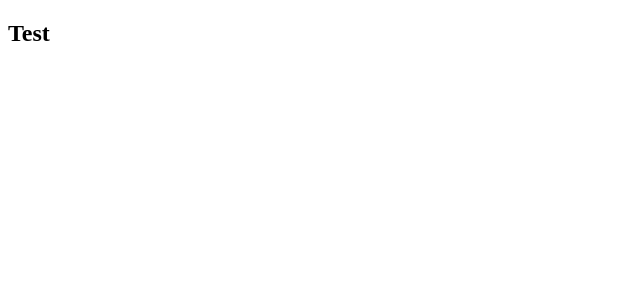
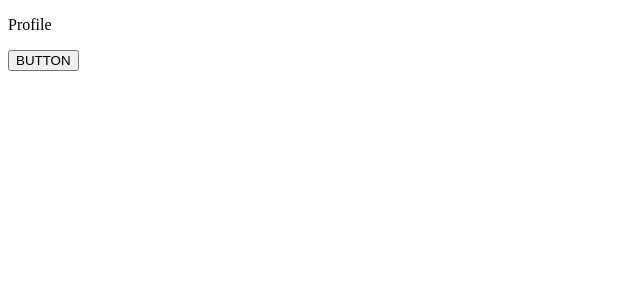
Before and after one commit to CoolWarm/react-learn-1, a React (Create React App) app: page / in a window 1280 px wide. Shown: the top 300 px of the page, without its empty margins (0-640 px from the left). Built offline with nearby package versions, Linux system fonts and the light colour scheme.

Commit message:
forwardRef() (HOC)
React.forwardRef
可以帮助获取function组件内的元素（ref）

```diff
--- a/src/App.js
+++ b/src/App.js
@@ -1,41 +1,26 @@
 import React from "react";
 
 export default class App extends React.PureComponent {
+  constructor(props) {
+    super(props);
+
+    this.profileRef = React.createRef();
+  }
   render() {
     return (
       <div>
-        <Test />
+        <Profile ref={this.profileRef} />
+        <button onClick={e => this.printRef()}>BUTTON</button>
       </div>
     );
   }
-}
-
-function withRenderTime(WrappedComponent) {
-  return class extends React.Component {
-    render() {
-      return (
-        <WrappedComponent />
-      )
-    }
-    UNSAFE_componentWillMount() {
-      this.beginTime = Date.now();
-    }
-    componentDidMount() {
-      this.endTime = Date.now();
-      const interval = this.endTime - this.beginTime;
-      console.log(`${WrappedComponent.name}: ${interval}`);
-    }
+  printRef() {
+    console.log(this.profileRef.current);
   }
 }
 
-class TestComponent extends React.PureComponent {
-  render() {
-    return (
-      <div>
-        <h2>Test</h2>
-      </div>
-    )
-  }
-}
-
-const Test = withRenderTime(TestComponent);
+const Profile = React.forwardRef(function(props, ref) {
+  return (
+    <p ref={ref}>Profile</p>
+  );
+});
```
